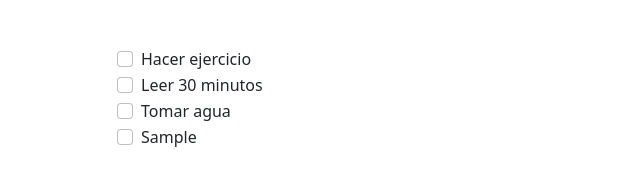
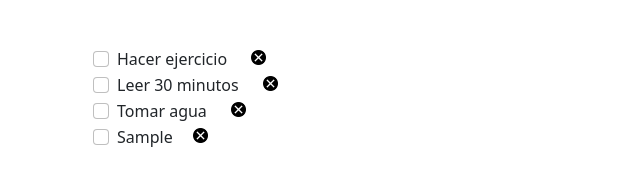
Before and after one commit to HugoBarrientos/ejercicio_final_todo-list, a plain HTML site: page index.html in a window 1280 px wide. Both pictures are taken after typing "Sample" into the empty fields and a click on the button "Agregar". Shown: the part 147-332 px from the top of the page, without its empty margins (83-723 px from the left). Drawn offline with nearby package versions, Linux system fonts and the light colour scheme.

Commit message:
versión final

```diff
--- a/index.html
+++ b/index.html
@@ -26,20 +26,24 @@
             <label class="form-check-label" for="flexCheckDefault">
               Hacer ejercicio
             </label>
-            <!--<input name="boton1" type="image"
-            src="./cancelar-image.png"> -->
-          </div>
-          <div class="form-check">
+            <input name="boton1" type="image" class="cancel-button" id="cancel-button-1"
+            src="./cancelar-image.png" onclick="remove(this)">
+        </div>
+        <div class="form-check">
             <input class="form-check-input" type="checkbox" value="" id="flexCheckDefault">
             <label class="form-check-label" for="flexCheckDefault">
               Leer 30 minutos
             </label>
-          </div>
-          <div class="form-check">
+            <input name="boton1" type="image" class="cancel-button" id="cancel-button-2"
+            src="./cancelar-image.png" onclick="remove(this)">
+        </div>
+        <div class="form-check">
             <input class="form-check-input" type="checkbox" value="" id="flexCheckDefault">
             <label class="form-check-label" for="flexCheckDefault">
               Tomar agua
             </label>
+            <input name="boton1" type="image" class="cancel-button" id="cancel-button-3"
+            src="./cancelar-image.png" onclick="remove(this)">
           </div>
     </section>
     <script src="todo-list.js"></script>
--- a/todo-list.js
+++ b/todo-list.js
@@ -1,31 +1,47 @@
 const button = document.querySelector("#basic-addon2");
+const cancelButton = document.getElementsByClassName('cancel-button');
+var num = 4;
 
 button.addEventListener('click', (e) => {
     console.log(e.target);
-    const activity = document.getElementsByClassName('form-control');
-    AddActivity(activity.value);
+    AddActivity();
+    num = num + 1;
 });
 
 
-function AddActivity(activity2){
-    if(activity2 !== ''){
-        const text = document.createElement("div")
+function AddActivity(){
+    const activity = document.createTextNode(document.getElementById('form-text').value);
+    if(activity.length != 0){
+        const text = document.createElement("div");
         text.className = "form-check";
 
-        const input = document.createElement("input")
-        input.className = "form-check-input"
-        input.type = "checkbox"
+        const input = document.createElement("input");
+        input.className = "form-check-input";
+        input.type = "checkbox";
 
-        const label = document.createElement("label")
-        label.className = "form-check-label"
-        label.setAttribute("for", "flexCheckDefault")
+        const label = document.createElement("label");
+        label.className = "form-check-label";
+        label.setAttribute("for", "flexCheckDefault");
 
-        const activity = document.createTextNode(document.getElementById('form-text').value);
-        label.appendChild(activity)
+        label.appendChild(activity);
+
+        const inputButton= document.createElement("input")
+        inputButton.className = "cancel-button";
+        inputButton.src =  "./cancelar-image.png";
+        inputButton.type = "image"
+        inputButton.setAttribute('onclick','remove(this)');
+        inputButton.id = "cancel-button-" + num;
+
 
         text.appendChild(input)
         text.appendChild(label)
+        text.appendChild(inputButton)
         var section = document.getElementById("activities")
         section.appendChild(text)
     }
 }
+
+function remove(el){
+    var element = el;
+    element.parentNode.remove();
+}
--- a/todo-list_styles.css
+++ b/todo-list_styles.css
@@ -4,3 +4,12 @@ section{
 section .input-group{
     width: 40% !important;
 }
+
+.cancel-button{
+    width: 15px;
+    margin-left: 20px;
+}
+
+.form-check{
+    padding-left: 0px !important;
+}
```
